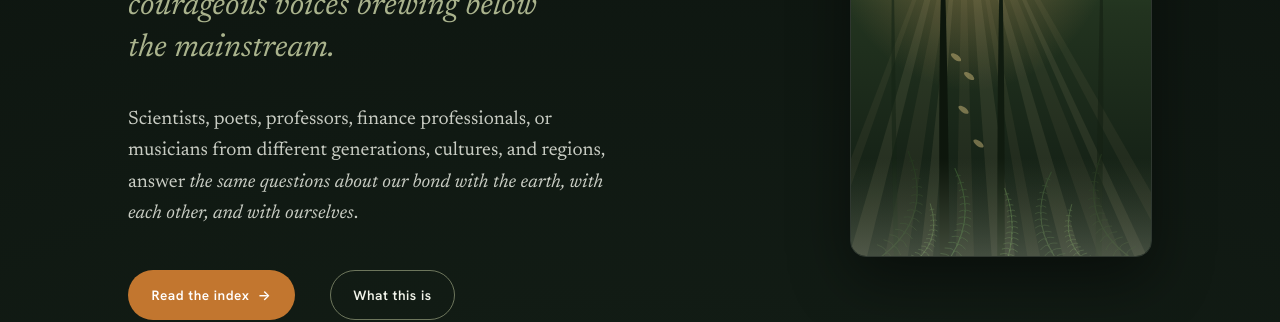
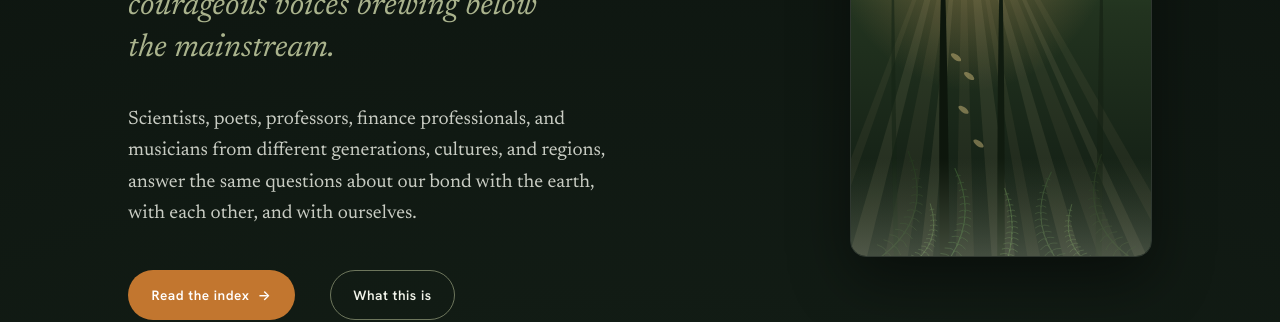
Before and after one commit to valentina-rm/understory, a Jekyll site: the page built from index.html, in a window 1280 px wide and 900 px high. Shown: the part 319-641 px from the top of the window. Built offline with Jekyll 4.4.1, drawn with Linux system fonts in a browser that asks for light colours.

Commit message:
Update index.html

```diff
--- a/index.html
+++ b/index.html
@@ -11,7 +11,7 @@ description: "A curated intellectual commons exploring our bonds with the earth,
     <div class="hero-copy">
       <h1 class="hero-title rise">Under<em>Story</em></h1>
       <p class="hero-tag rise d1">A space for bold ideas and courageous voices brewing below the mainstream.</p>
-      <p class="hero-def rise d2">Scientists, poets, professors, finance professionals, or musicians from different generations, cultures, and regions, answer <em>the same questions about our bond with the earth, with each other, and with ourselves</em>.</p>
+      <p class="hero-def rise d2">Scientists, poets, professors, finance professionals, and musicians from different generations, cultures, and regions, answer the same questions about our bond with the earth, with each other, and with ourselves.</p>
       <div class="hero-meta rise d3">
         <a class="btn btn--sun" href="{{ '/index/' | relative_url }}">Read the index <span class="arrow">→</span></a>
         <a class="btn btn--ghost" href="{{ '/about/' | relative_url }}">What this is</a>
```
